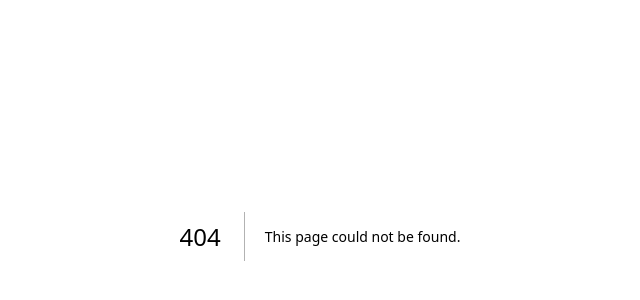
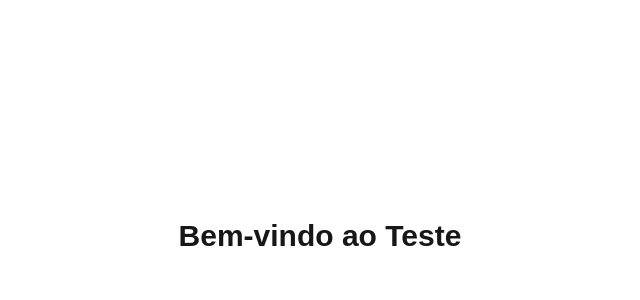
Before and after one commit to dev-brunosantos/Marcados-front, a Next.js app: page /home in a window 1280 px wide. Before the commit this address had no page. Shown: the part 164-464 px from the top of the page, without its empty margins (320-960 px from the left). Built offline with nearby package versions, Linux system fonts and the light colour scheme.

Commit message:
Criando o modelo da tela HOME

```diff
--- /dev/null
+++ b/src/app/(pages)/home/page.tsx
@@ -0,0 +1,13 @@
+import { TeclaContainer, Tela } from "@/src/components/Tela";
+
+export default function Home() {
+    return (
+        <Tela>
+            <TeclaContainer>
+                <h1 className="text-3xl font-bold text-center">
+                    Bem-vindo ao Teste
+                </h1>
+            </TeclaContainer>
+        </Tela>
+    )
+}
```
